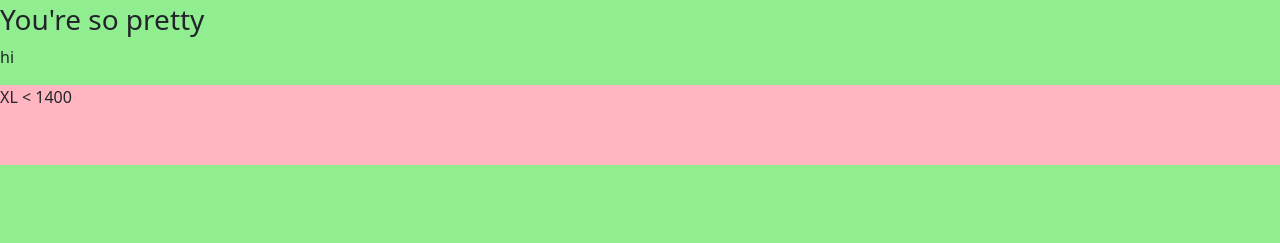
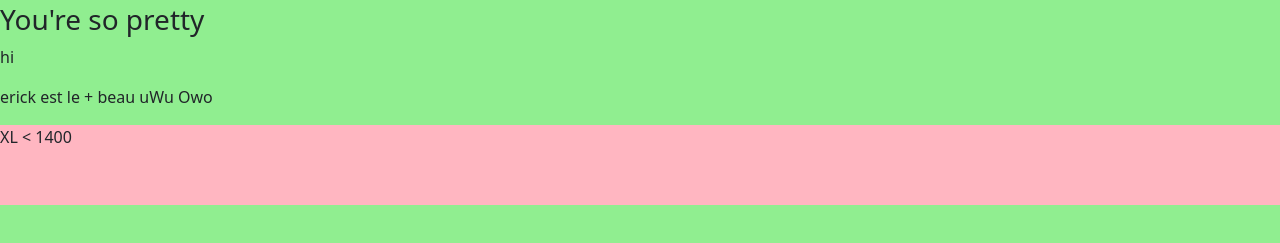
Before and after one commit to aleyyana/coursgit2021, a website: page index.html in a window 1280 px wide. Shown: the part 53-296 px from the top of the page. Drawn offline with Linux system fonts and the light colour scheme.

Commit message:
commit 3

```diff
--- a/index.html
+++ b/index.html
@@ -14,7 +14,7 @@
 <h1>Bonjour</h1>
 <h3>You're so pretty</h3>
 <p>hi</p>
-
+<p>erick est le + beau uWu Owo</p>
 <div id="resolution"></div>
 
 
```
